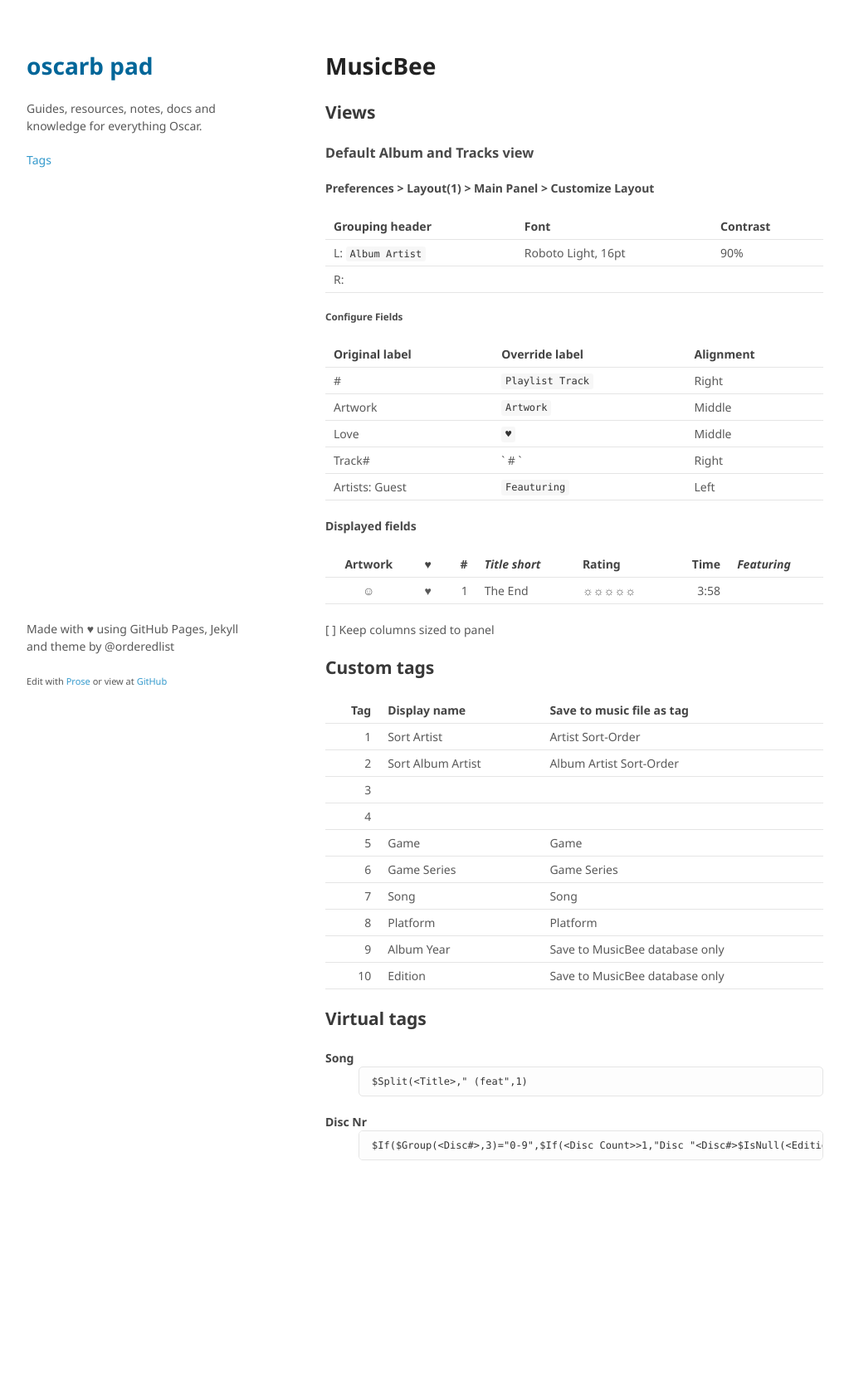
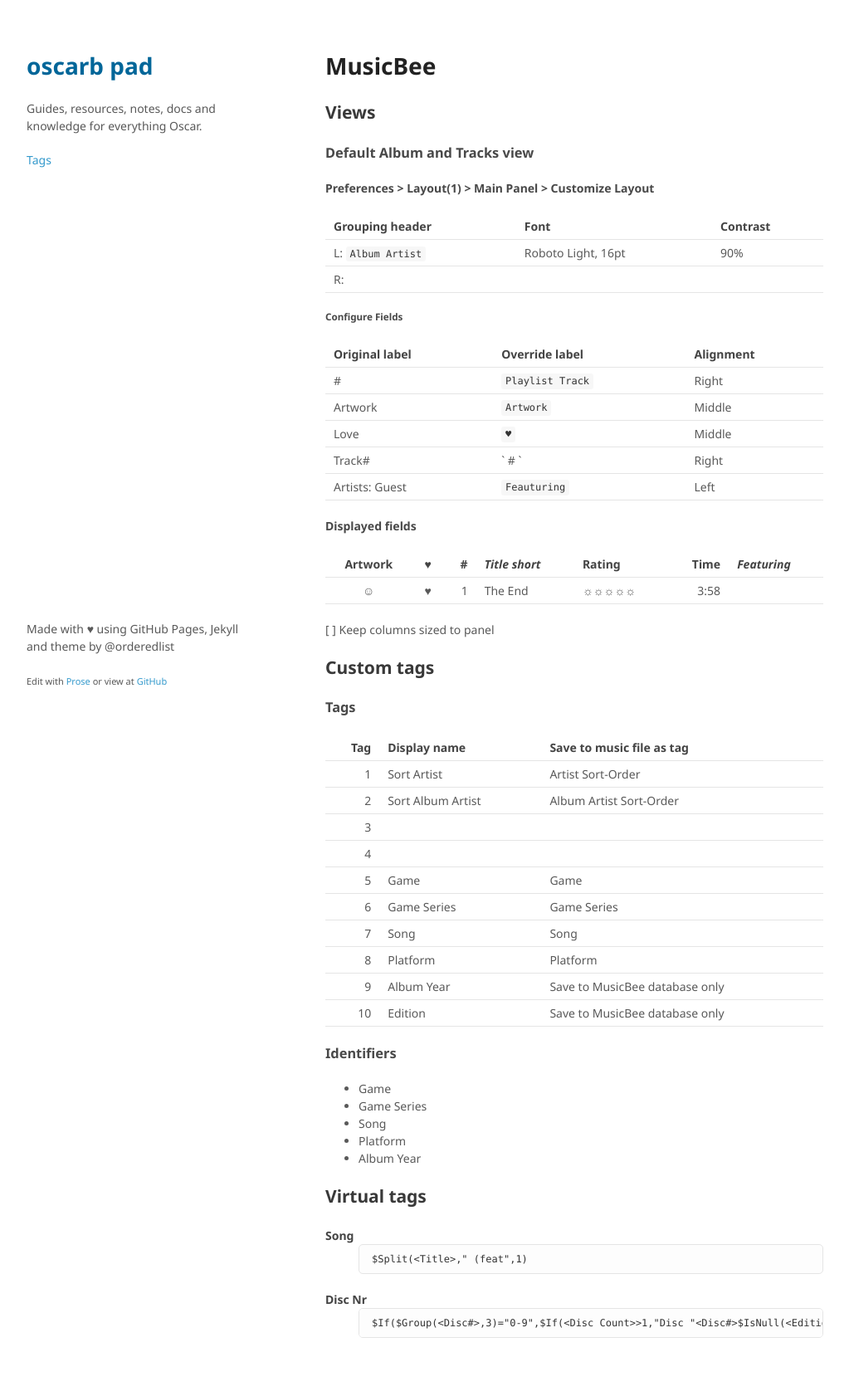
Before and after one commit to oscarb/pad, a Jekyll site: the page built from _docs/musicbee.md, in a window 1280 px wide. Shown: the whole page at 83% size, without its empty margins (128-1151 px from the left). Built offline with Jekyll 4.4.1, drawn with Linux system fonts in a browser that asks for light colours; before the commit the page ends 1468 px from its top, so only the background shows below that.

Commit message:
Updated musicbee.md

```diff
--- a/_docs/musicbee.md
+++ b/_docs/musicbee.md
@@ -47,6 +47,8 @@ Artists: Guest | `Feauturing`     | Left
 
 ## Custom tags
 
+### Tags
+
 Tag | Display name  | Save to music file as tag
 ---:|---------------|------------------------------
 1   | Sort Artist   | Artist Sort-Order
@@ -60,12 +62,13 @@ Tag | Display name  | Save to music file as tag
 9   | Album Year    | Save to MusicBee database only
 10  | Edition       | Save to MusicBee database only
 
+### Identifiers
 
-
-
-
-
-
+* Game
+* Game Series
+* Song
+* Platform
+* Album Year
 
 ## Virtual tags
 
```
